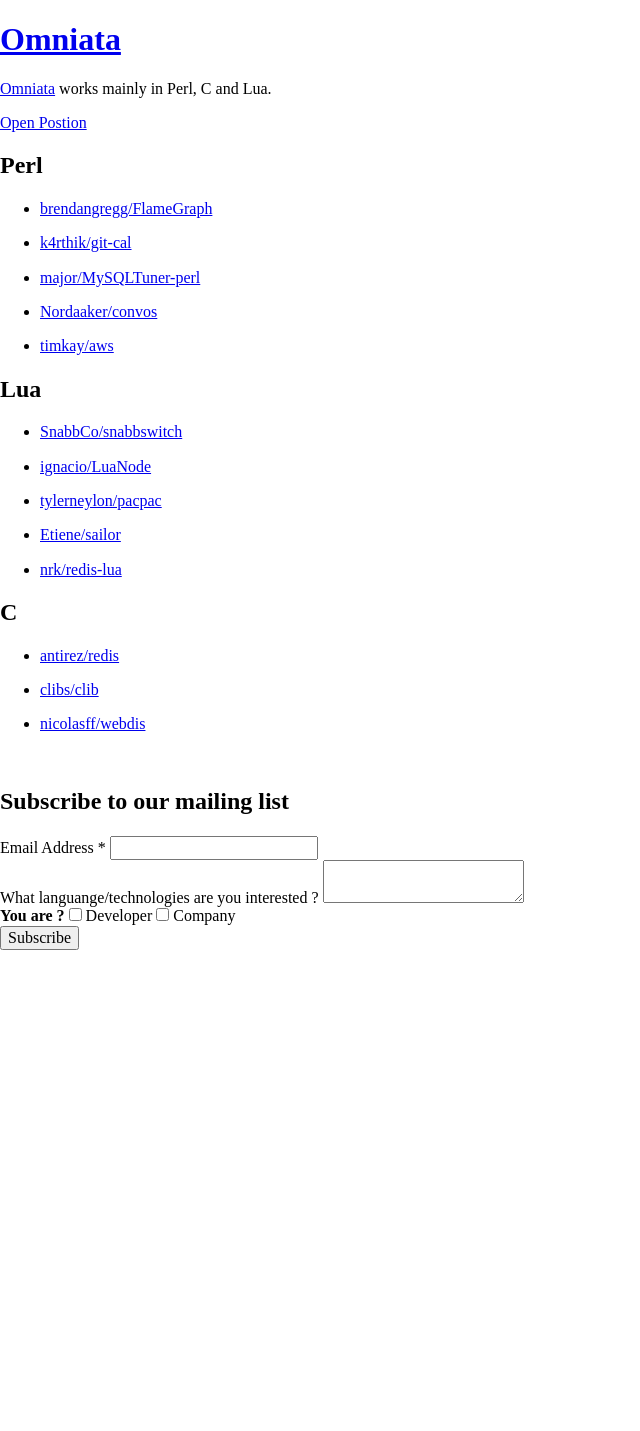
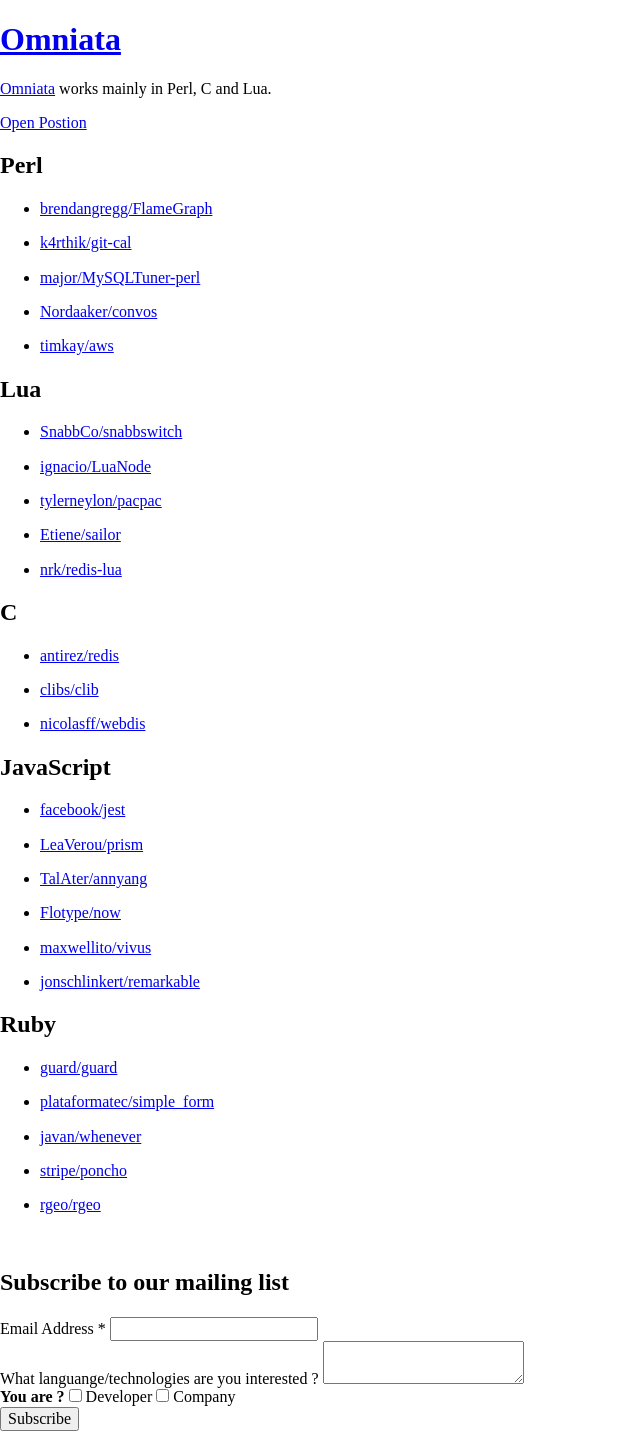
Before and after one commit to siscia/easy-hire, a Jekyll site: the page built from companies/omniata.md, in a window 1280 px wide. Shown: the whole page, without its empty margins (0-640 px from the left). Built offline with Jekyll 4.4.1, drawn with Linux system fonts in a browser that asks for light colours; nearby versions of some CDN libraries; library files that are not in the unit come from our copies; comment, search, counter and statistics services are not loaded; before the commit the page ends 950 px from its top, so only the background shows below that.

Commit message:
add stack omniata

```diff
--- a/companies/omniata.md
+++ b/companies/omniata.md
@@ -38,3 +38,29 @@
 + [clibs/clib](https://github.com/clibs/clib)
 
 + [nicolasff/webdis](https://github.com/nicolasff/webdis)
+
+## JavaScript
+
++ [facebook/jest](https://github.com/facebook/jest)
+
++ [LeaVerou/prism](https://github.com/LeaVerou/prism)
+
++ [TalAter/annyang](https://github.com/TalAter/annyang)
+
++ [Flotype/now](https://github.com/Flotype/now)
+
++ [maxwellito/vivus](https://github.com/maxwellito/vivus)
+
++ [jonschlinkert/remarkable](https://github.com/jonschlinkert/remarkable)
+
+## Ruby
+
++ [guard/guard](https://github.com/guard/guard)
+
++ [plataformatec/simple_form](https://github.com/plataformatec/simple_form)
+
++ [javan/whenever](https://github.com/javan/whenever)
+
++ [stripe/poncho](https://github.com/stripe/poncho)
+
++ [rgeo/rgeo](https://github.com/rgeo/rgeo)
```
Also changed, not shown: company-list.md (+1 -1 lines).
